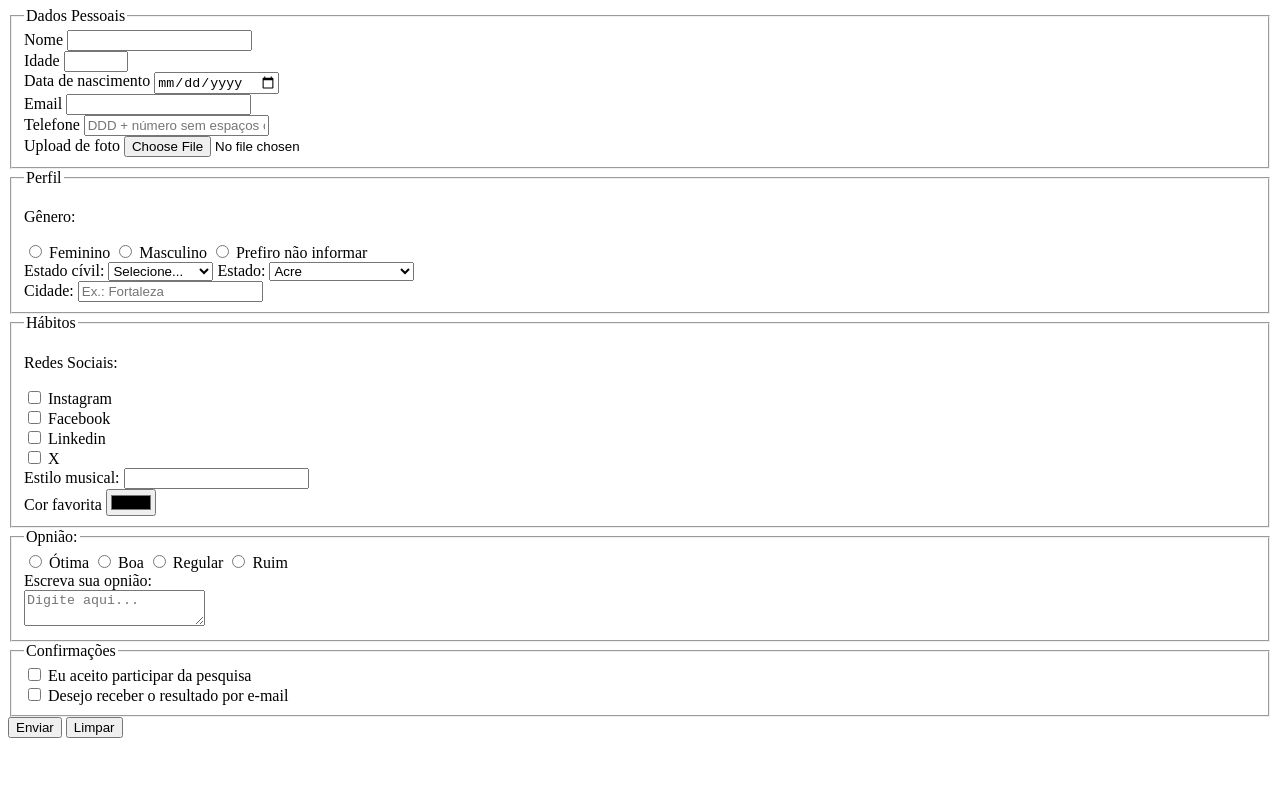
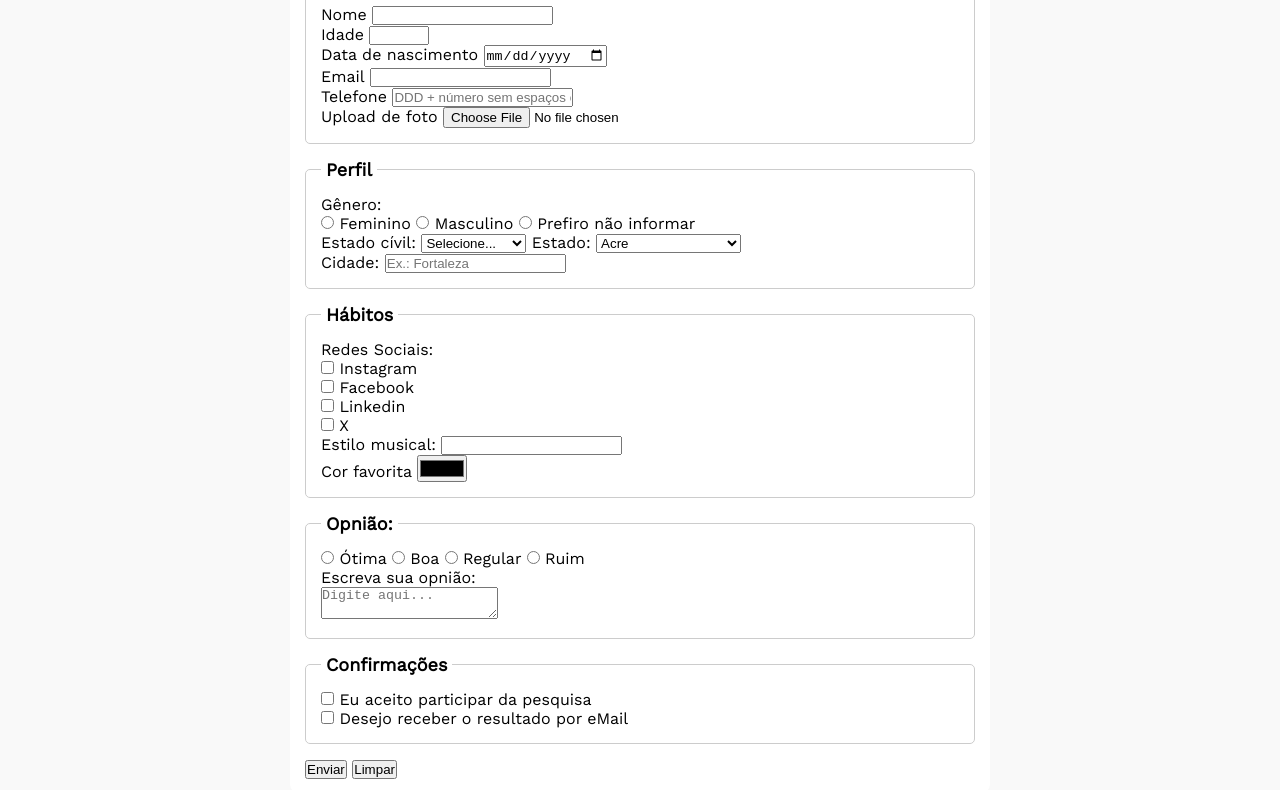
Before and after one commit to barbara-nascimento/pesquisa-culturama, a plain HTML site: page index.html in a window 1280 px wide. Shown: the part 190-980 px from the top of the page. Before the commit the page ends 936 px from the top, so only its background shows below. Drawn offline with nearby package versions, Linux system fonts and the light colour scheme.

Commit message:
adiciona primeiras configuracoes de estilo no css

```diff
--- a/css/style.css
+++ b/css/style.css
@@ -1 +1,50 @@
 @charset "UTF-8";
+
+*{
+    margin: 0;
+    padding: 0;
+    box-sizing: border-box;
+}
+
+body{
+    background-color: #f9f9f9;
+    font-family: "Work Sans", sans-serif;
+}
+
+main{
+    width: 100%;
+    max-width: 700px;
+    margin: 0 auto;
+}
+
+header{
+    text-align: center;
+    margin-bottom: 20px;
+}
+
+img{
+    width: 100px;
+}
+
+h1{
+    font-family: "Fjalla One", sans-serif;
+}
+
+form{
+    background-color: white;
+    padding: 15px;
+    border-radius: 10px;
+}
+
+fieldset{
+    padding: 15px;
+    border: 1px solid #cccccc;
+    border-radius: 5px;
+    margin-bottom: 15px;
+}
+
+legend{
+    font-weight: bold;
+    font-size: 18px;
+    padding: 0 5px;
+}
--- a/index.html
+++ b/index.html
@@ -13,6 +13,7 @@
     <title>Pesquisa Culturama</title>
 </head>
 <body>
+    <main>
         <header>
             <img src="img/logo-culturama.png" alt="logo culturama">
             <h1>Pesquisa Online</h1>
@@ -26,43 +27,32 @@
                     <label for="name">Nome</label>
                     <input id="name" type="text" name="userName" required>
                     <br>
-
                     <label for="age">Idade</label>
                     <input id="age" type="number" name="age" min="12" max="100">
                     <br>
-
                     <label for="birthDate">Data de nascimento</label>
                     <input id="birthDate" type="date" name="userBirthDate">
                     <br>
-
                     <label for="email">Email</label>
                     <input id="email" type="email" name="userEmail" required>
                     <br>
-
                     <label for="phoneNumber">Telefone</label>
                     <input id="phoneNumber" type="tel" name="userPhoneNumber" pattern="[0-9]{11}" placeholder="DDD + número sem espaços ou hífen">
                     <br>
-
                     <label for="image">Upload de foto</label>
                     <input id="image" type="file" accept="image/*" name="userImage">
                     <br>
-
                 </fieldset>
-
                 <fieldset>
                     <legend>Perfil</legend>
-
                     <p>Gênero:</p>
                     <input id="fem" type="radio" name="userGender" value="Femino">
                     <label for="fem">Feminino</label>
-
                     <input id="masc" type="radio" name="userGender" value="Masculino">
                     <label for="masc">Masculino</label>
-
                     <input id="notInformed" type="radio" name="userGender" value="notInformed">
                     <label for="notInformed">Prefiro não informar</label>
                     <br>
-
                     <label for="maritalStatus">Estado cívil:</label>
                     <select id="maritalStatus" name="userMaritalStatus">
                         <option value="notInformed">Selecione...</option>
@@ -71,7 +61,6 @@
                         <option value="divorciado">Divorciado</option>
                         <option value="uniaoEstavel">União Estável</option>
                     </select>
-
                     <label for="state">Estado:</label>
                     <select id="state" name="userState">
                     <option value= "acre">Acre</option>
@@ -105,8 +94,7 @@
                 <br>
 
                 <label for="city">Cidade:</label>
-                <input id="city" type="text" name="userCity" autocomplete="address-level2" placeholder="Ex.: Fortaleza" />
-
+                <input id="city" type="text" name="userCity" autocomplete="addressLevel2" placeholder="Ex.: Fortaleza" />
             </fieldset>
 
             <fieldset>
@@ -141,7 +129,6 @@
 
                 <label for="favoriteColor">Cor favorita</label>
                 <input type="color" name="userFavoriteColor" id="favoriteColor">
-
             </fieldset>
 
             <fieldset>
@@ -173,13 +160,14 @@
                 <br>
 
                 <input type="checkbox" name="userGetResult" id="getResult" value="accepted">
-                <label for="userLgpdTerm">Desejo receber o resultado por e-mail</label>
+                <label for="userLgpdTerm">Desejo receber o resultado por eMail</label>
             </fieldset>
 
-            <button type="submit">Enviar</button> <!-- é o botão; a type submite é onde vai submeter as informações para algum lugar-->
+            <button type="submit">Enviar</button> <! é o botão; a type submite é onde vai submeter as informações para algum lugar>
 
             <button type="reset">Limpar</button>
         </form>
     </section>
+    </main>
 </body>
 </html>
```
Lines whose indentation alone changed are shown as unchanged.
